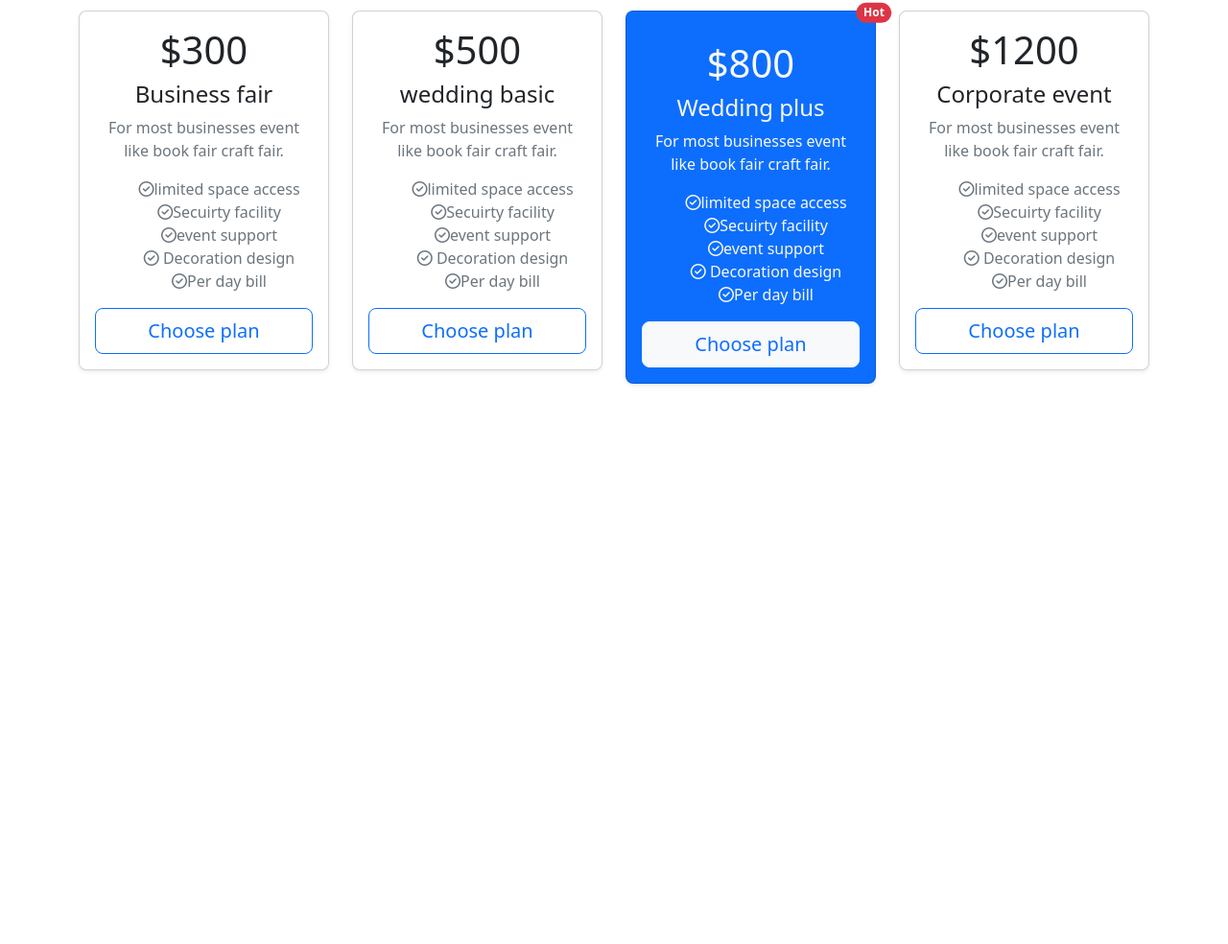
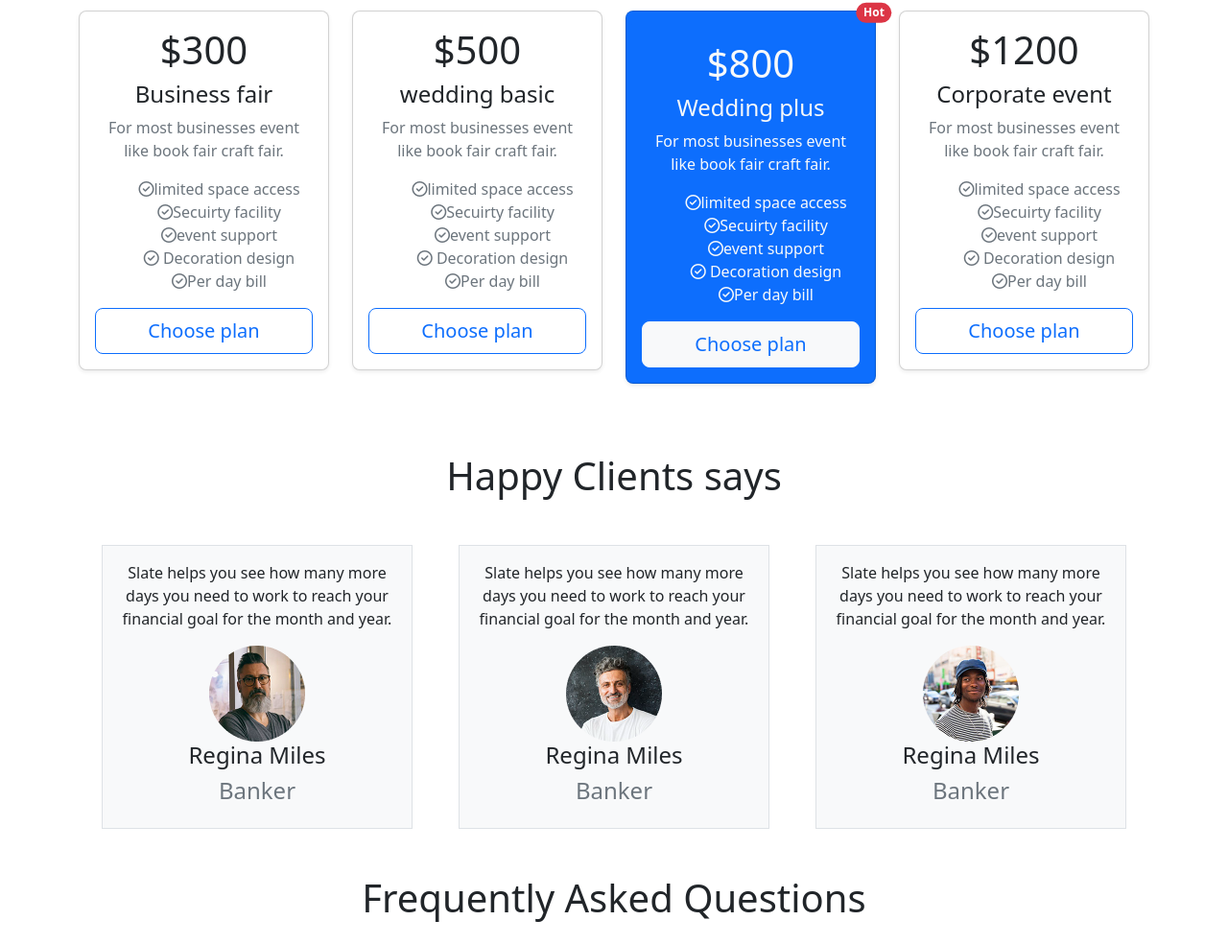
Before and after one commit to ehemon66/convention-center-main, a plain HTML site: page index.html in a window 1280 px wide. Shown: the part 979-1963 px from the top of the page at 96% size. Before the commit the page ends 1419 px from the top, so only its background shows below. Drawn offline with nearby package versions, Linux system fonts and the light colour scheme.

Commit message:
secend commit

```diff
--- a/index.html
+++ b/index.html
@@ -151,8 +151,9 @@
 
 
         </section>
+        <!-- packageing start  -->
+        <h1 class="text-center mt-5 mb-4">Our package</h1>
 
-        <h1 class="text-center mt-5 mb-4">Our package</h1>
 
         <section class="container mt-5">
             <div class="row row-cols-1 row-cols-md-3 mb-3 text-center">
@@ -284,6 +285,82 @@
 
             </div>
         </section>
+        <!-- packageing end  -->
+
+        <h1 class="text-center mt-5 mb-4">Happy Clients says </h1>
+
+
+
+
+        <section class="container mt-5 mb-4">
+
+
+            <div class="container px-4 text-center">
+
+                <div class="row gx-5">
+
+                    <div class="col">
+
+                        <div class="p-3 border bg-light">
+                            <p class="card-text">
+                                Slate helps you see how many more days you need to work to reach your financial goal for
+                                the
+                                month
+                                and year.
+                            </p>
+
+                            <img src="images/person 1.png" alt="">
+
+                            <h4>Regina Miles</h4>
+                            <h4 class="text-muted">Banker</h4>
+
+                        </div>
+
+                    </div>
+
+                    <div class="col">
+                        <div class="p-3 border bg-light">
+                            <p class="card-text">
+                                Slate helps you see how many more days you need to work to reach your financial goal for
+                                the
+                                month
+                                and year.
+                            </p>
+
+                            <img src="images/person 2.png" alt="">
+
+                            <h4>Regina Miles</h4>
+                            <h4 class="text-muted">Banker</h4>
+                        </div>
+                    </div>
+
+                    <div class="col">
+                        <div class="p-3 border bg-light">
+                            <p class="card-text">
+                                Slate helps you see how many more days you need to work to reach your financial goal for
+                                the
+                                month
+                                and year.
+                            </p>
+
+                            <img src="images/person 3.png" alt="">
+
+                            <h4>Regina Miles</h4>
+                            <h4 class="text-muted">Banker</h4>
+                        </div>
+                    </div>
+
+                </div>
+            </div>
+
+
+
+        </section>
+
+
+
+        <h1 class="text-center mt-5 mb-4">Frequently Asked Questions
+        </h1>
 
     </main>
 
```
